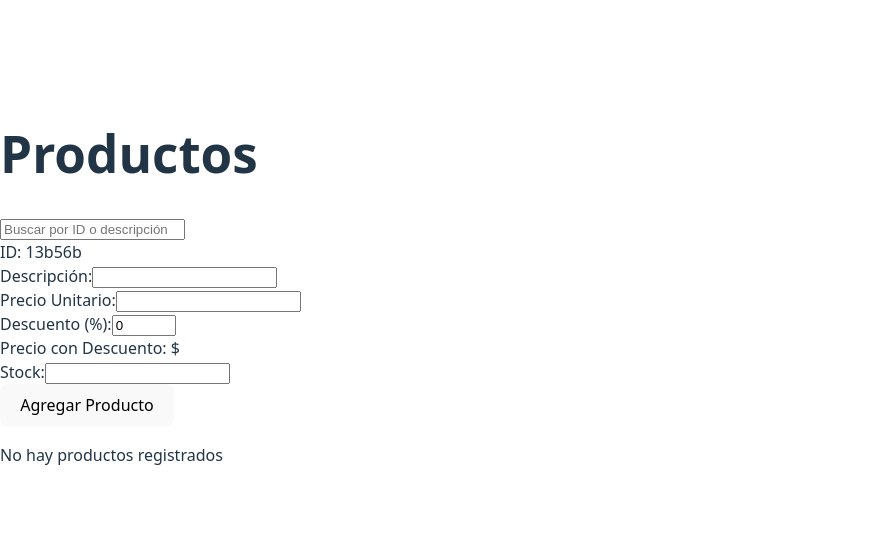
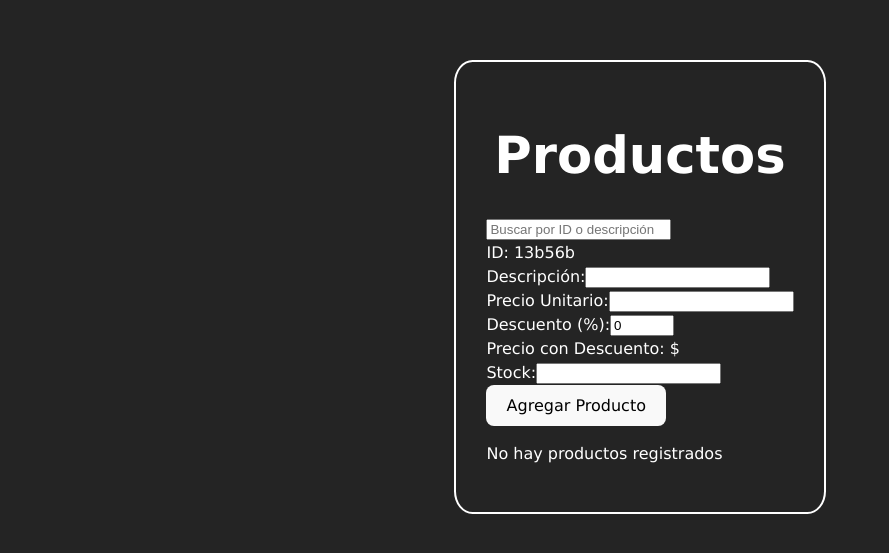
Before and after one commit to santip019/pv_tp4_grupo21, a React (Vite) app: page / in a window 1280 px wide. Shown: the part 113-666 px from the top of the page, without its empty margins (0-889 px from the left). Built offline with nearby package versions, Linux system fonts and the light colour scheme.

Commit message:
style: Cambio básico del estilo a Product [Realizado por Efimov Valentina]

```diff
--- a/src/assets/components/Product.css
+++ b/src/assets/components/Product.css
@@ -0,0 +1,24 @@
+body {
+  font-family: Verdana, Helvetica, Arial, sans-serif;
+  display: flex;
+  background-color: #242424;
+  justify-content: center;
+}
+
+.producto {
+  background-color: #242424;
+  color: #ffffff;
+  display: flex;
+  flex-direction: column;
+  align-items: center;
+  padding: 30px;
+  border-radius: 5%;
+  border: 2px solid #ffffff;
+}
+
+@media (prefers-color-scheme: light) {
+  .producto {
+    color: #ffffff;
+    background-color: #242424;
+  }
+}
--- a/src/assets/components/ProductForm.jsx
+++ b/src/assets/components/ProductForm.jsx
@@ -61,11 +61,11 @@ const FormularioProducto = ({ alAgregarProducto }) => {
 
   return (
     <form onSubmit={manejarEnvio}>
-      <div>
+      <div className="id">
         <label>ID: </label>
         <span>{datosFormulario.id}</span>
       </div>
-      <div>
+      <div className="descripcion">
         <label>Descripción:</label>
         <input
           type="text"
@@ -74,7 +74,7 @@ const FormularioProducto = ({ alAgregarProducto }) => {
           onChange={manejarCambio}
         />
       </div>
-      <div>
+      <div className="precio">
         <label>Precio Unitario:</label>
         <input
           type="number"
@@ -83,7 +83,7 @@ const FormularioProducto = ({ alAgregarProducto }) => {
           onChange={manejarCambio}
         />
       </div>
-      <div>
+      <div className="descuento">
         <label>Descuento (%):</label>
         <input
           type="number"
@@ -94,7 +94,7 @@ const FormularioProducto = ({ alAgregarProducto }) => {
           max="100" // se asegura de que el descuento no sea mayor a 100
         />
       </div>
-      <div>
+      <div className="precio-descuento">
         <label>Precio con Descuento:</label>
         <span> $
           { // se asegura de que el precio con descuento solo se muestre si hay un precio unitario y un descuento
@@ -106,7 +106,7 @@ const FormularioProducto = ({ alAgregarProducto }) => {
           }
         </span>
       </div>
-      <div>
+      <div className="stock">
         <label>Stock:</label>
         <input
           type="number"
```
